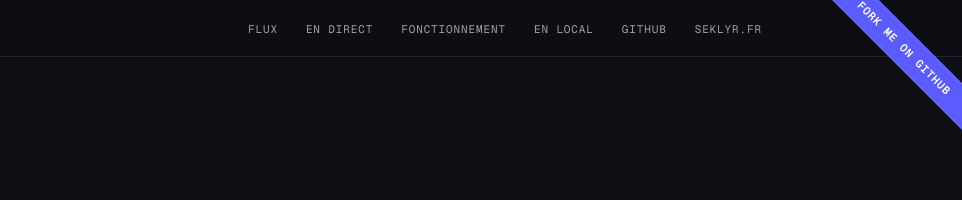
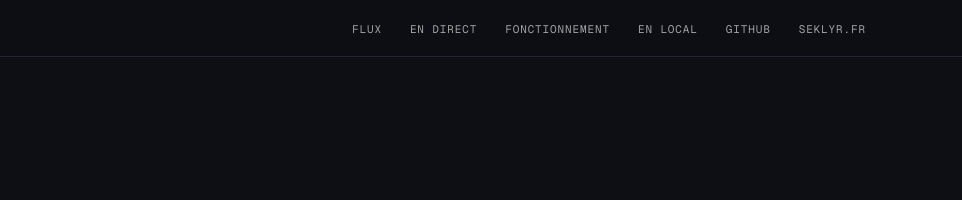
Before and after one commit to SEKLYR/secpriv-rss-bridge, a plain HTML site: page site/index.html in a window 1280 px wide. Shown: the top 200 px of the page, 318-1280 px from the left. Drawn offline with Linux system fonts and the light colour scheme; files whose address does not match are found by name.

Commit message:
Remove "Fork me on GitHub" ribbon from UI

```diff
--- a/site/index.html
+++ b/site/index.html
@@ -103,17 +103,6 @@
     .brand img { width: 1.5rem; height: 1.5rem; }
     .brand .os { margin-left: 0.25rem; border: 1px solid var(--color-border); padding: 0.15rem 0.4rem; color: var(--color-text-secondary); letter-spacing: 0.08em; }
 
-    /* Ruban d'angle « Fork me on GitHub », version angles droits et couleur d'accent. */
-    .ribbon { position: fixed; top: 0; right: 0; z-index: 50; width: 11rem; height: 11rem; overflow: hidden; pointer-events: none; }
-    .ribbon a {
-      position: absolute; top: 2rem; right: -3.4rem; width: 14rem; rotate: 45deg;
-      display: block; padding: 0.45rem 0; text-align: center; text-decoration: none;
-      background: var(--color-accent); color: #fff; font-weight: 600;
-      box-shadow: 0 0 0 1px rgb(255 255 255 / 0.15) inset; pointer-events: auto; transition: background 0.2s;
-    }
-    .ribbon a:hover { background: var(--color-accent-hover); }
-    @media (max-width: 48rem) { .ribbon { display: none; } }
-    @media (min-width: 48.01rem) { header.top nav { margin-right: 6.5rem; } } /* place pour le ruban */
     header.top nav ul { display: flex; gap: 1.75rem; margin: 0; padding: 0; list-style: none; }
     header.top nav a { color: var(--color-text-secondary); text-decoration: none; transition: color 0.2s; }
     header.top nav a:hover { color: var(--color-text-primary); }
@@ -213,8 +202,6 @@
 </head>
 <body>
   <a href="#contenu" class="skip">Aller au contenu</a>
-
-  <div class="ribbon"><a class="label-mono" href="https://github.com/SEKLYR/secpriv-rss-bridge" target="_blank" rel="noopener">Fork me on GitHub</a></div>
 
   <header class="top">
     <div class="container">
```
